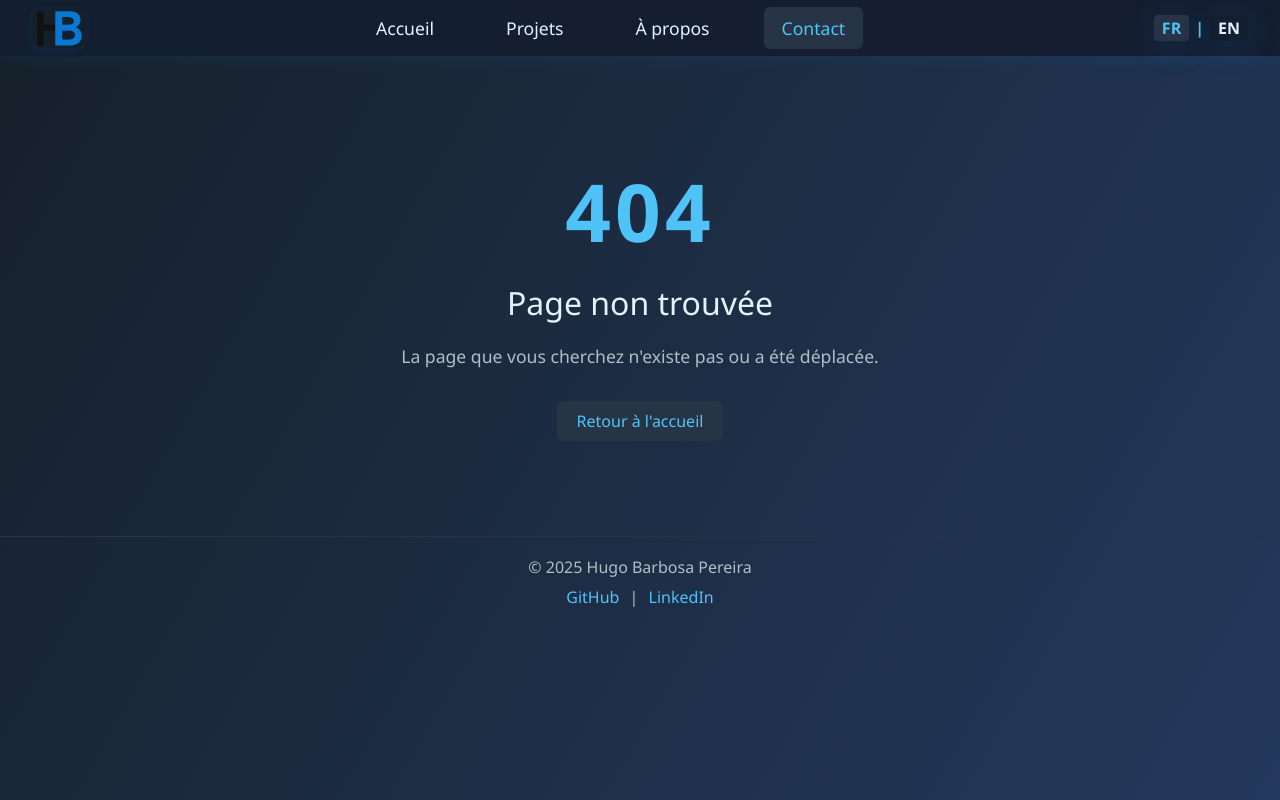
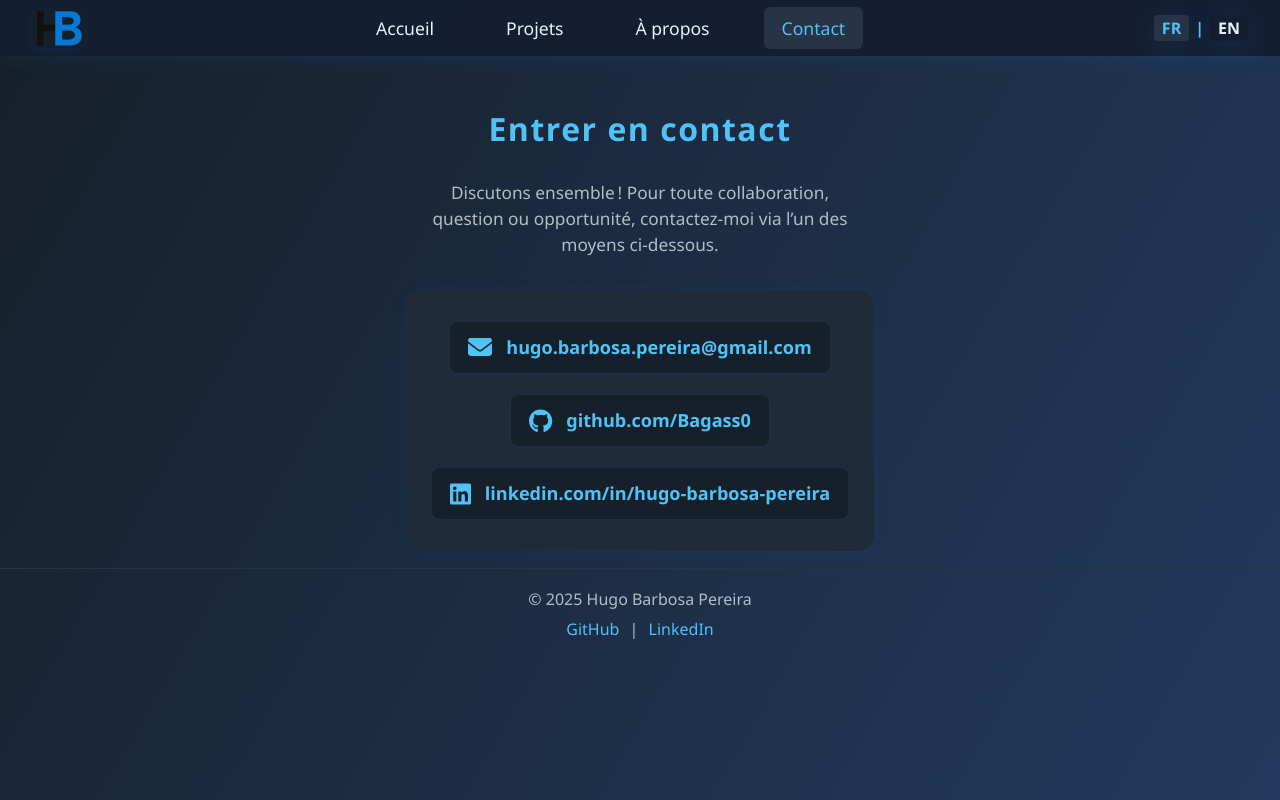
Before and after one commit to Bagass0/Portfolio, a React (Vite) app in the folder Frontend/: page /contact in a window 1280 px wide. Before the commit this address had no page. Built offline with nearby package versions, Linux system fonts and the light colour scheme.

Commit message:
Page Contact

```diff
--- a/Frontend/src/App.jsx
+++ b/Frontend/src/App.jsx
@@ -5,7 +5,7 @@ import Footer from './composants/Footer';
 import Home from './pages/Home';
 import Projects from './pages/Projects';
 import About from './pages/About';
-// import Contact from './pages/Contact';
+import Contact from './pages/Contact';
 import PageNotFound from './pages/PageNotFound';
 
 function App() {
@@ -16,7 +16,7 @@ function App() {
         <Route path="/" element={<Home />} />
         <Route path="/projects" element={<Projects />} />
         <Route path="/about" element={<About />} />
-        {/* <Route path="/contact" element={<Contact />} /> */}
+        <Route path="/contact" element={<Contact />} />
         <Route path="*" element={<PageNotFound />} />
       </Routes>
       <Footer />
--- /dev/null
+++ b/Frontend/src/pages/Contact.jsx
@@ -0,0 +1,45 @@
+import '../styles/Contact.css';
+import { FontAwesomeIcon } from '@fortawesome/react-fontawesome';
+import { faEnvelope } from '@fortawesome/free-solid-svg-icons';
+import { faGithub, faLinkedin } from '@fortawesome/free-brands-svg-icons';
+
+const Contact = () => (
+  <div className="contact-page">
+    <h2>Entrer en contact</h2>
+    <p className="contact-intro">
+      Discutons ensemble ! Pour toute collaboration, question ou opportunité, contactez-moi via l’un des moyens ci-dessous.
+    </p>
+    <div className="contact-box">
+      <a
+        href="mailto:hugo.barbosa.pereira@gmail.com"
+        className="contact-link"
+        aria-label="Mail"
+      >
+        <FontAwesomeIcon icon={faEnvelope} />
+        hugo.barbosa.pereira@gmail.com
+      </a>
+      <a
+        href="https://github.com/Bagass0"
+        target="_blank"
+        rel="noopener noreferrer"
+        className="contact-link"
+        aria-label="GitHub"
+      >
+        <FontAwesomeIcon icon={faGithub} />
+        github.com/Bagass0
+      </a>
+      <a
+        href="https://linkedin.com/in/hugo-barbosa-pereira"
+        target="_blank"
+        rel="noopener noreferrer"
+        className="contact-link"
+        aria-label="LinkedIn"
+      >
+        <FontAwesomeIcon icon={faLinkedin} />
+        linkedin.com/in/hugo-barbosa-pereira
+      </a>
+    </div>
+  </div>
+);
+
+export default Contact;
--- /dev/null
+++ b/Frontend/src/styles/Contact.css
@@ -0,0 +1,65 @@
+.contact-page {
+  min-height: 60vh;
+  display: flex;
+  flex-direction: column;
+  align-items: center;
+  justify-content: center;
+  padding: 32px 8px 0 8px;
+}
+
+.contact-page h2 {
+  color: #4fc3f7;
+  font-size: 2rem;
+  font-weight: 800;
+  margin-bottom: 10px;
+  letter-spacing: 1.5px;
+  text-align: center;
+}
+
+.contact-intro {
+  color: #b0bec5;
+  font-size: 1.08rem;
+  margin-bottom: 24px;
+  text-align: center;
+  max-width: 420px;
+}
+
+.contact-box {
+  background: #202b3a;
+  border-radius: 16px;
+  box-shadow: 0 2px 16px rgba(33,150,243,0.07);
+  padding: 32px 24px;
+  display: flex;
+  flex-direction: column;
+  gap: 22px;
+  align-items: center;
+  margin-top: 8px;
+  width: 100%;
+  max-width: 420px;
+}
+
+.contact-link {
+  color: #4fc3f7;
+  font-size: 1.13rem;
+  text-decoration: none;
+  font-weight: 600;
+  display: flex;
+  align-items: center;
+  gap: 14px;
+  transition: color 0.2s, transform 0.2s;
+  word-break: break-all;
+  background: #16202a;
+  padding: 12px 18px;
+  border-radius: 8px;
+  box-shadow: 0 1px 6px rgba(33,150,243,0.06);
+}
+
+.contact-link:hover {
+  color: #e3f2fd;
+  transform: translateY(-2px) scale(1.04);
+  background: #263446;
+}
+
+.contact-link svg {
+  font-size: 1.5rem;
+}
```
